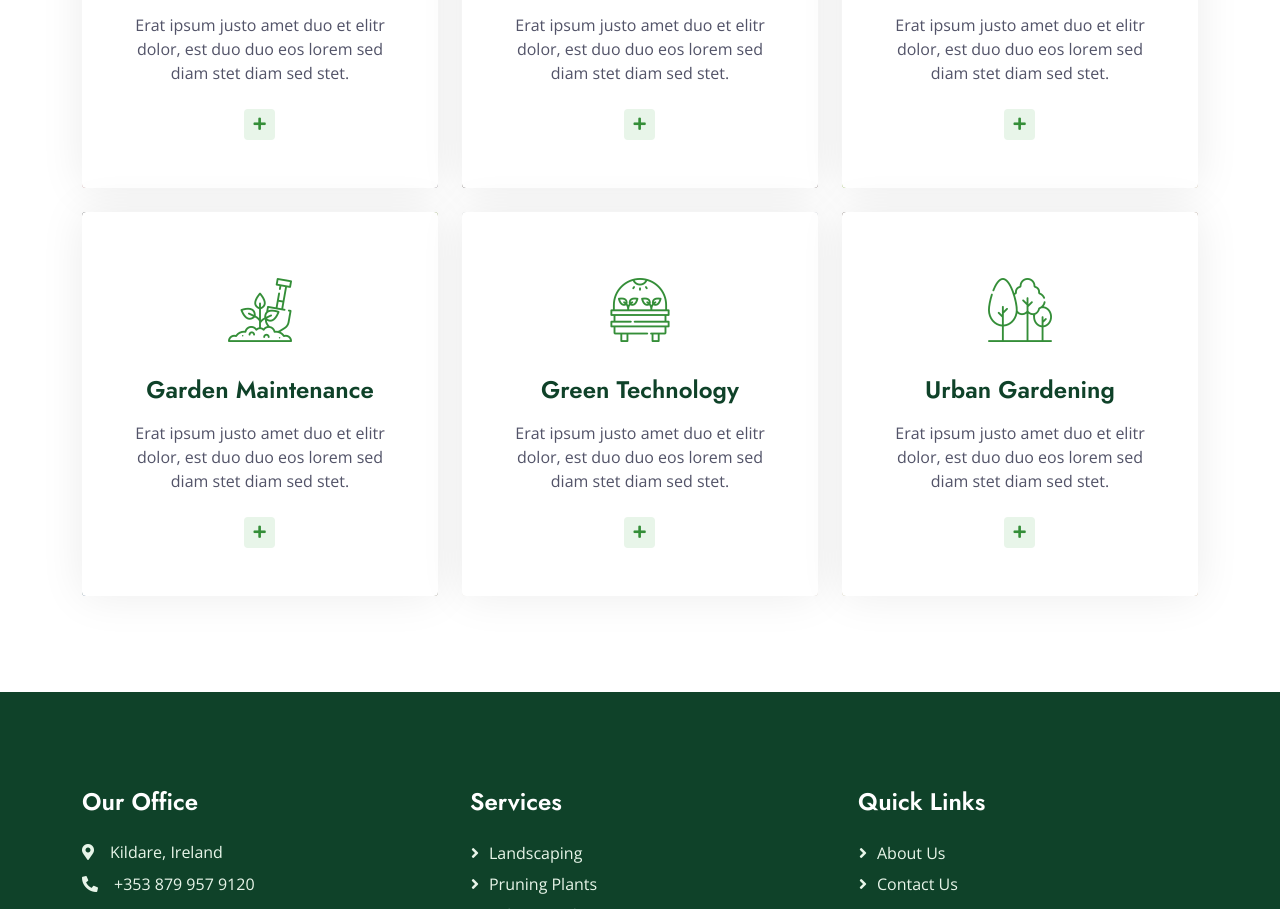
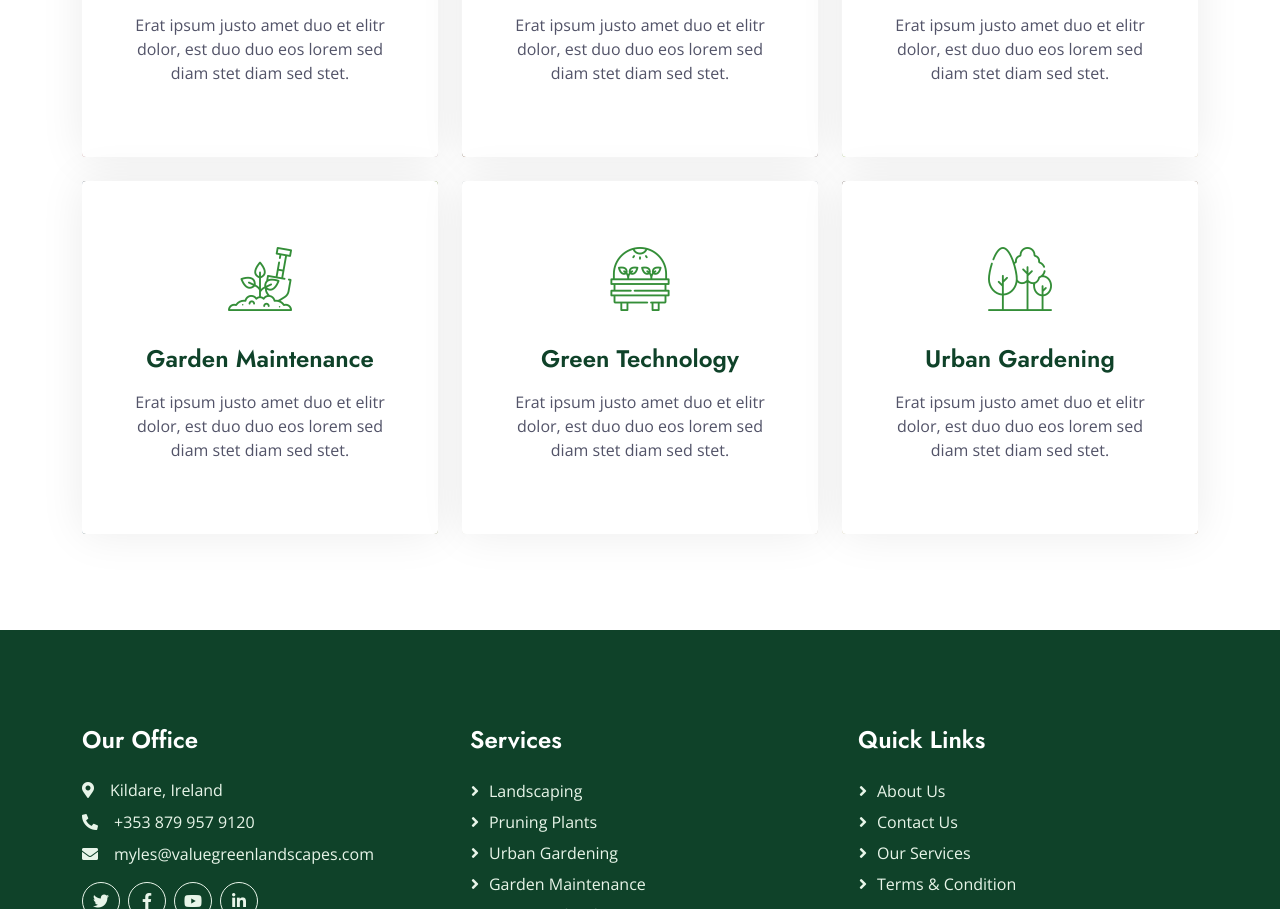
Before and after one commit to manoj-sugumaran/valuegreenlandscapes, a plain HTML site: page service.html in a window 1280 px wide. Shown: the part 955-1864 px from the top of the page. Drawn offline with nearby package versions, Linux system fonts and the light colour scheme.

Commit message:
display hidden for explore and read

```diff
--- a/service.html
+++ b/service.html
@@ -124,7 +124,7 @@
                             </div>
                             <h4 class="mb-3">Landscaping</h4>
                             <p class="mb-4">Erat ipsum justo amet duo et elitr dolor, est duo duo eos lorem sed diam stet diam sed stet.</p>
-                            <a class="btn btn-sm" href=""><i class="fa fa-plus text-primary me-2"></i>Read More</a>
+                            <a class="btn btn-sm" href="" style="display: none;"><i class="fa fa-plus text-primary me-2"></i>Read More</a>
                         </div>
                     </div>
                 </div>
@@ -139,7 +139,7 @@
                             </div>
                             <h4 class="mb-3">Pruning plants</h4>
                             <p class="mb-4">Erat ipsum justo amet duo et elitr dolor, est duo duo eos lorem sed diam stet diam sed stet.</p>
-                            <a class="btn btn-sm" href=""><i class="fa fa-plus text-primary me-2"></i>Read More</a>
+                            <a class="btn btn-sm" href="" style="display: none;"><i class="fa fa-plus text-primary me-2"></i>Read More</a>
                         </div>
                     </div>
                 </div>
@@ -154,7 +154,7 @@
                             </div>
                             <h4 class="mb-3">Irrigation & Drainage</h4>
                             <p class="mb-4">Erat ipsum justo amet duo et elitr dolor, est duo duo eos lorem sed diam stet diam sed stet.</p>
-                            <a class="btn btn-sm" href=""><i class="fa fa-plus text-primary me-2"></i>Read More</a>
+                            <a class="btn btn-sm" href="" style="display: none;"><i class="fa fa-plus text-primary me-2"></i>Read More</a>
                         </div>
                     </div>
                 </div>
@@ -169,7 +169,7 @@
                             </div>
                             <h4 class="mb-3">Garden Maintenance </h4>
                             <p class="mb-4">Erat ipsum justo amet duo et elitr dolor, est duo duo eos lorem sed diam stet diam sed stet.</p>
-                            <a class="btn btn-sm" href=""><i class="fa fa-plus text-primary me-2"></i>Read More</a>
+                            <a class="btn btn-sm" href="" style="display: none;" ><i class="fa fa-plus text-primary me-2"></i>Read More</a>
                         </div>
                     </div>
                 </div>
@@ -184,7 +184,7 @@
                             </div>
                             <h4 class="mb-3">Green Technology</h4>
                             <p class="mb-4">Erat ipsum justo amet duo et elitr dolor, est duo duo eos lorem sed diam stet diam sed stet.</p>
-                            <a class="btn btn-sm" href=""><i class="fa fa-plus text-primary me-2"></i>Read More</a>
+                            <a class="btn btn-sm" href="" style="display: none;"><i class="fa fa-plus text-primary me-2"></i>Read More</a>
                         </div>
                     </div>
                 </div>
@@ -199,7 +199,7 @@
                             </div>
                             <h4 class="mb-3">Urban Gardening</h4>
                             <p class="mb-4">Erat ipsum justo amet duo et elitr dolor, est duo duo eos lorem sed diam stet diam sed stet.</p>
-                            <a class="btn btn-sm" href=""><i class="fa fa-plus text-primary me-2"></i>Read More</a>
+                            <a class="btn btn-sm" href="" style="display: none;"><i class="fa fa-plus text-primary me-2"></i>Read More</a>
                         </div>
                     </div>
                 </div>
```
Also changed, not shown: about.html (+1 -1 lines), feature.html (+1 -1 lines), index.html (+11 -11 lines), project.html (+1 -1 lines).
